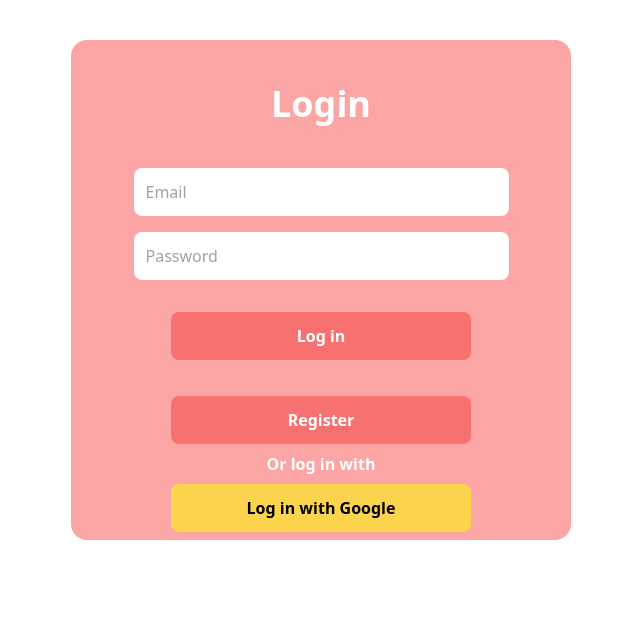
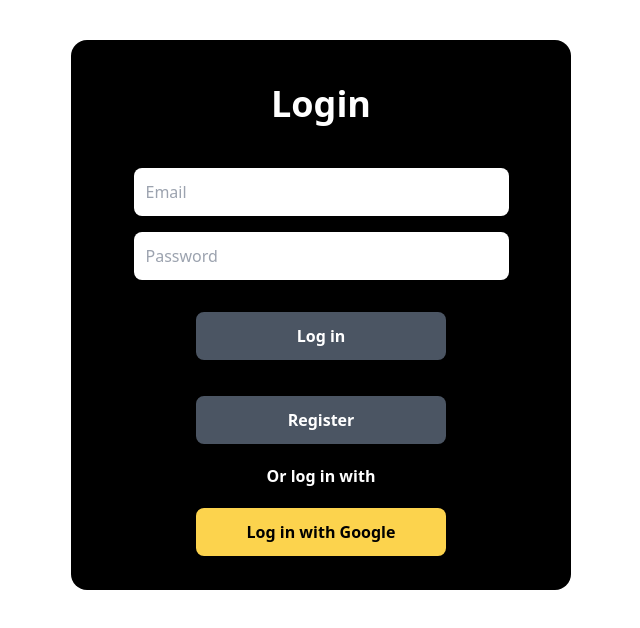
Before and after one commit to taimoor115/chat-app-firebase, a React (Vite) app: page / in a window 1280 px wide. Shown: the top 628 px of the page, without its empty margins (319-959 px from the left). Built offline with nearby package versions, Linux system fonts and the light colour scheme.

Commit message:
Check authenticated user only access the chat and change the Title of site

```diff
--- a/index.html
+++ b/index.html
@@ -5,7 +5,7 @@
     <link rel="icon" type="image/svg+xml" href="/vite.svg" />
     <meta name="viewport" content="width=device-width, initial-scale=1.0" />
 
-    <title>Vite + React</title>
+    <title>Chat App</title>
   </head>
   <body>
     <div id="root"></div>
--- /dev/null
+++ b/src/components/GoBack.jsx
@@ -0,0 +1,19 @@
+import React from "react";
+import { Link } from "react-router-dom";
+
+const GoBack = () => {
+  return (
+    <div className="container p-5">
+      <p className="text-center font-bold text-xl  ">
+        This page is only available for authenticated users.
+      </p>
+      <Link to={"/"}>
+        <button className="bg-zinc-950 p-3 rounded-md hover:bg-black text-white">
+          Go back
+        </button>
+      </Link>
+    </div>
+  );
+};
+
+export default GoBack;
--- a/src/components/Home.jsx
+++ b/src/components/Home.jsx
@@ -4,6 +4,7 @@ import Chat from "./Chat";
 import { useNavigate } from "react-router-dom";
 import { auth } from "../firebase";
 import { signOut } from "firebase/auth";
+import GoBack from "./GoBack";
 
 const Home = () => {
   const [room, setRoom] = useState("");
@@ -19,12 +20,13 @@ const Home = () => {
     });
   };
   console.log(name);
-  return (
-    <>
+
+  const isAuthenticated = auth.currentUser !== null;
+
+  return isAuthenticated ? (
+    <div>
       {room ? (
-        <div>
-          <Chat room={room} name={name} />
-        </div>
+        <Chat room={room} name={name} />
       ) : (
         <>
           <div className="flex p-2 justify-between">
@@ -73,7 +75,9 @@ const Home = () => {
           </form>
         </>
       )}
-    </>
+    </div>
+  ) : (
+    <GoBack />
   );
 };
 
--- a/src/components/Login.jsx
+++ b/src/components/Login.jsx
@@ -17,10 +17,9 @@ const Login = () => {
   const navigate = useNavigate();
 
   const signInWithGoogle = async () => {
-    const result = await signInWithPopup(auth, provider);
-    if (result.user) {
-      navigate("/home");
-    }
+    await signInWithPopup(auth, provider);
+
+    navigate("/home");
   };
 
   const login = async (e) => {
@@ -33,7 +32,7 @@ const Login = () => {
 
   return (
     <div className="flex justify-center mt-10">
-      <div className="container h-[500px] w-[350px] md:w-[500px] lg:w-[500px] bg-red-300 text-white rounded-2xl">
+      <div className="container h-[550px] w-[350px] md:w-[500px] lg:w-[500px] bg-black text-white rounded-2xl">
         <div className="font-bold text-4xl mt-8 p-3 text-white text-center">
           Login
         </div>
@@ -55,7 +54,7 @@ const Login = () => {
               onChange={(e) => setPassword(e.target.value)}
             />
             <button
-              className="bg-red-400 text-white m hover:bg-red-500 font-bold px-4 py-3 w-[300px] rounded-lg mt-4"
+              className="bg-gray-600 text-white m hover:bg-gray-800 font-bold px-4 py-3 w-[250px] rounded-lg mt-4"
               type="submit"
             >
               Log in
@@ -65,7 +64,7 @@ const Login = () => {
         <div className="flex flex-col items-center mt-5 ">
           <Link to="/signup">
             <button
-              className="bg-red-400 text-white m hover:bg-red-500 font-bold px-4 py-3 w-[300px] rounded-lg mt-4"
+              className="bg-gray-600 text-white hover:bg-gray-800 font-bold px-4 py-3 w-[250px] rounded-lg mt-4"
               type="submit"
             >
               Register
@@ -73,14 +72,14 @@ const Login = () => {
           </Link>
         </div>
 
-        <div className="text-center text-white font-bold mt-2">
+        <div className="text-center text-white font-bold mt-5">
           Or log in with
         </div>
         <div className="flex justify-center">
           <button
             onClick={signInWithGoogle}
             type="submit"
-            className="bg-amber-300 text-black hover:bg-amber-400 font-bold px-4 py-3 w-[300px] rounded-lg mt-2"
+            className="bg-amber-300 text-black hover:bg-amber-400 font-bold px-4 py-3 w-[250px] rounded-lg mt-5"
           >
             Log in with Google
           </button>
--- a/src/components/Signup.jsx
+++ b/src/components/Signup.jsx
@@ -4,7 +4,7 @@ import app from "../firebase";
 import { createUserWithEmailAndPassword, getAuth } from "firebase/auth";
 import { useState } from "react";
 import Notify, { notify } from "./Notify";
-import { useNavigate } from "react-router-dom";
+import { useNavigate, Link } from "react-router-dom";
 
 const auth = getAuth(app);
 const Signup = () => {
@@ -27,7 +27,7 @@ const Signup = () => {
 
   return (
     <div className="flex justify-center mt-10">
-      <div className="container h-[500px] w-[350px] md:w-[500px] lg:w-[500px] bg-red-300 text-white rounded-2xl">
+      <div className="container h-[500px] w-[350px] md:w-[500px] lg:w-[500px] bg-black text-white rounded-2xl">
         <div className="font-bold text-4xl mt-4 p-3 text-white">Welcome!</div>
 
         <form
@@ -49,11 +49,19 @@ const Signup = () => {
           <Notify />
 
           <button
-            className="bg-red-400 text-white m hover:bg-red-500 font-bold px-4 py-3 w-[300px] rounded-lg mt-4"
+            className="bg-gray-600 text-white hover:bg-gray-800 font-bold px-4 py-3 w-[250px] rounded-lg mt-4"
             type="submit"
           >
             Register
           </button>
+          <Link to="/">
+            <button
+              className="bg-gray-600 text-white hover:bg-gray-800 font-bold px-4 py-3 w-[250px] rounded-lg mt-4"
+              type="submit"
+            >
+              Login
+            </button>
+          </Link>
         </form>
       </div>
     </div>
```
